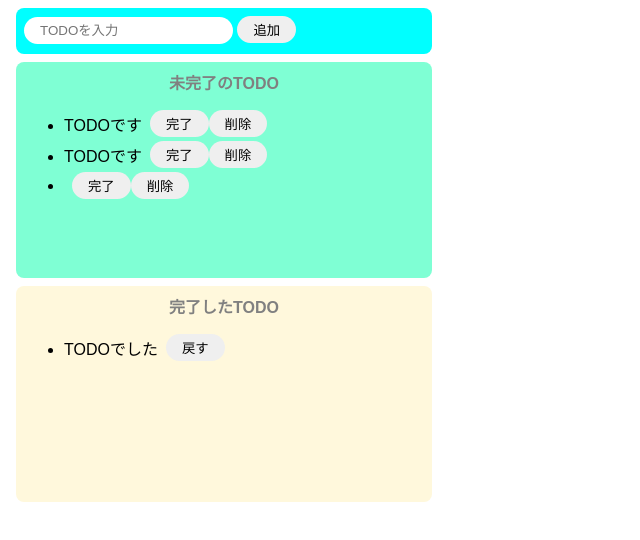
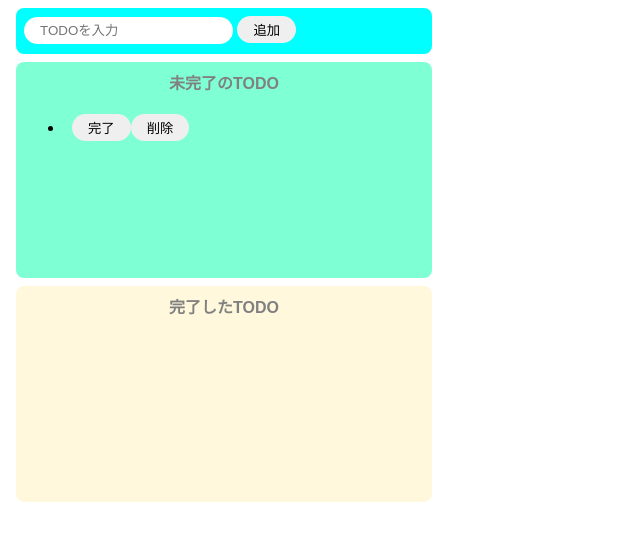
Before and after one commit to kato1808/S5TODO, a website built with Parcel: page index.html in a window 1280 px wide. Both pictures are taken after a click on the button "追加". Shown: the whole page, without its empty margins (0-640 px from the left). Built offline with nearby package versions, Linux system fonts and the light colour scheme.

Commit message:
202209301035

```diff
--- a/index.html
+++ b/index.html
@@ -15,23 +15,12 @@
 		<p class="title">未完了のTODO</p>
 		<ul id="incomplete-list">
 			<div class="list-row">
-			<li>TODOです</li>
-			<button>完了</button>
-			<button>削除</button>
-			</div>
-			<div class="list-row">
-					<li>TODOです</li>
-					<button>完了</button>
-					<button>削除</button>
-			</div>
 		</ul>
 	</div>
 	<div class="complete-area">
 		<p class="title">完了したTODO</p>
 		<ul id="complete-list">
 		  <div class="list-row">
-		  <li >TODOでした</li>
-		  <button>戻す</button>
 			</div>
 		</ul>
 	</div>
--- a/src/index.js
+++ b/src/index.js
@@ -4,12 +4,26 @@
   //テキストボックスの値を取得し初期化する
   const inputText = document.getElementById("add-text").value;
   document.getElementById("add-text").value = "";
+
+  createIncompleteList(inputText);
+};
+document
+  .getElementById("add-button")
+  .addEventListener("click", () => onClickAdd());
+
+//未完了リストから指定の要素を削除
+const deleteFromIncompleteList = (target) => {
+  document.getElementById("incomplete-list").removeChild(target);
+};
+
+//未完了リストに追加する関数
+const createIncompleteList = (text) => {
   //div生成
   const div = document.createElement("div");
   div.className = "list-row";
   //li生成
   const li = document.createElement("li");
-  li.innerText = inputText;
+  li.innerText = text;
   //button(完了)タグ生成
   const completeButton = document.createElement("button");
   completeButton.innerText = "完了";
@@ -30,6 +44,14 @@
     //buttonタグを生成
     const backButton = document.createElement("button");
     backButton.innerText = "戻す";
+    backButton.addEventListener("click", () => {
+      //押された戻すボタンの親タグ（div）を完了リストから削除
+      const deleteTarget = backButton.parentNode;
+      document.getElementById("complete-list").removeChild(deleteTarget);
+      //テキストを取得
+      const text = backButton.parentNode.firstElementChild.innerText;
+      createIncompleteList(text);
+    });
     //divタグの子要素に各要素を設定
     addTarget.appendChild(li);
     addTarget.appendChild(backButton);
@@ -38,7 +60,6 @@
     document.getElementById("complete-list").appendChild(addTarget);
   });
   //完了
-
   //button(削除)タグ生成
   const deleteButton = document.createElement("button");
   deleteButton.innerText = "削除";
@@ -60,112 +81,3 @@
   //未完了リストに追加
   document.getElementById("incomplete-list").appendChild(div);
 };
-document
-  .getElementById("add-button")
-  .addEventListener("click", () => onClickAdd());
-
-// //button(完了)タグ生成
-// const completeButton = document.createElement("button");
-// completeButton.innerText = "完了";
-// completeButton.addEventListener("click", () => {
-// //押された完了ボタンの親タブ（div）を未完了リストから削除
-// deleteFromIncompleteList(completeButton.parentNode);
-
-// //完了リストに追加する要素
-// const addTarget = completeButton.parentNode;
-// //todo内容テキストを取得
-// const text = addTarget.firstElementChild.innerText;
-// //liタグを生成
-// const li = document.createElement("li");
-// li.innerText = text;
-
-// //buttonタグを生成
-// const backButton = document.createElement("button");
-// backButton.innerText = "戻す";
-// backButton.addEventListener("click", () => {
-//   //押された戻すボタンの親タグ（div）を完了リストから削除
-//   const deleteTarget = backButton.parentNode;
-//   document.getElementById("complete-list").removeChild(deleteTarget);
-
-//   //テキストを取得
-//   const text = backButton.parentNode.firstElementChild.innerText;
-//   console.log(test);
-// });
-
-// //button(削除)タグ生成
-// const deleteButton = document.createElement("button");
-// deleteButton.innerText = "削除";
-// deleteButton.addEventListener("click", () => {
-//   //押された削除ボタンの親タブ（div）を未完了リストから削除
-//   deleteFromIncompleteList(deleteButton.parentNode);
-// });
-
-// //divタグの子要素に各要素を設定
-// div.appendChild(li);
-// div.appendChild(completeButton);
-// div.appendChild(deleteButton);
-
-// //未完了リストに追加
-// document.getElementById("incomplete-list").appendChild(div);
-
-//未完了リストから指定の要素を削除
-const deleteFromIncompleteList = (target) => {
-  document.getElementById("incomplete-list").removeChild(target);
-};
-
-//未完了リストに追加する関数
-// const createIncompleteList = (text) => {
-//   //div生成
-//   const div = document.createElement("div");
-//   div.className = "list-row";
-
-//   //li生成
-//   const li = document.createElement("li");
-//   li.innerText = text;
-
-//   //button(完了)タグ生成
-//   const completeButton = document.createElement("button");
-//   completeButton.innerText = "完了";
-//   completeButton.addEventListener("click", () => {
-//     //押された完了ボタンの親タブ（div）を未完了リストから削除
-//     deleteFromIncompleteList(completeButton.parentNode);
-
-//     //完了リストに追加する要素
-//     const addTarget = completeButton.parentNode;
-//     //todo内容テキストを取得
-//     const text = addTarget.firstElementChild.innerText;
-//     //div以下を初期化
-//     addTarget.textContent = null;
-//     //liタグを生成
-//     const li = document.createElement("li");
-//     li.innerText = text;
-
-//     //buttonタグを生成
-//     const backButton = document.createElement("button");
-//     backButton.innerText = "戻す";
-//     backButton.addEventListener("click", () => {
-//       //押された戻すボタンの親タグ（div）を完了リストから削除
-//       const deleteTarget = backButton.parentNode;
-//       document.getElementById("complete-list").removeChild(deleteTarget);
-
-//       //テキストを取得
-//       const text = backButton.parentNode.firstElementChild.innerText;
-//       createIncompleteList(text);
-//     });
-
-//     //divタグの子要素に各要素を設定
-//     addTarget.appendChild(li);
-//     addTarget.appendChild(backButton);
-
-//     //完了リストに追加する要素
-//     document.getElementById("complete-list").appendChild(addTarget);
-
-//     //button(削除)タグ生成
-//     const deleteButton = document.createElement("button");
-//     deleteButton.innerText = "削除";
-//     deleteButton.addEventListener("click", () => {
-//       //押された削除ボタンの親タブ（div）を未完了リストから削除
-//       deleteFromIncompleteList(deleteButton.parentNode);
-//     });
-
-// }
```
